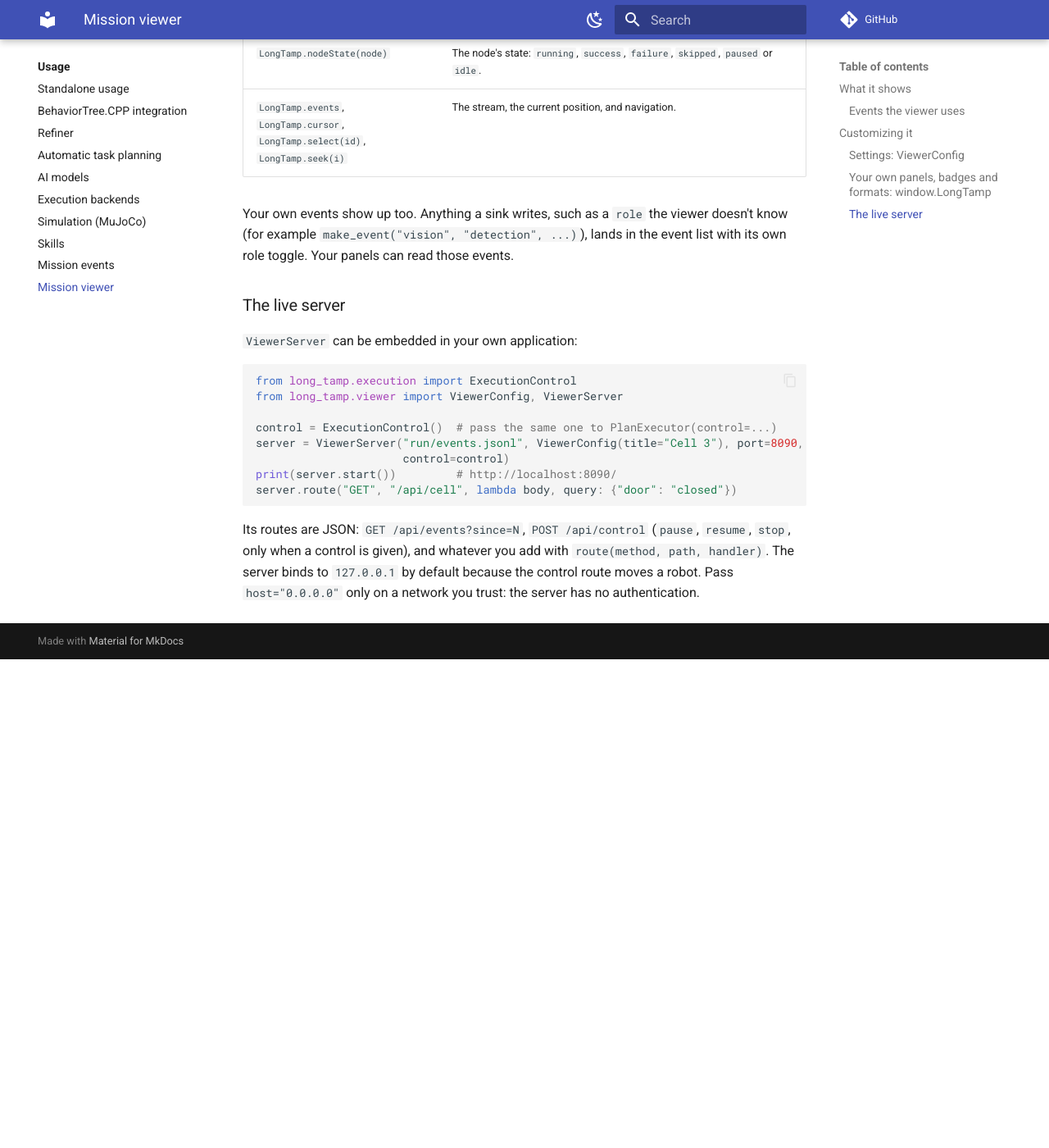
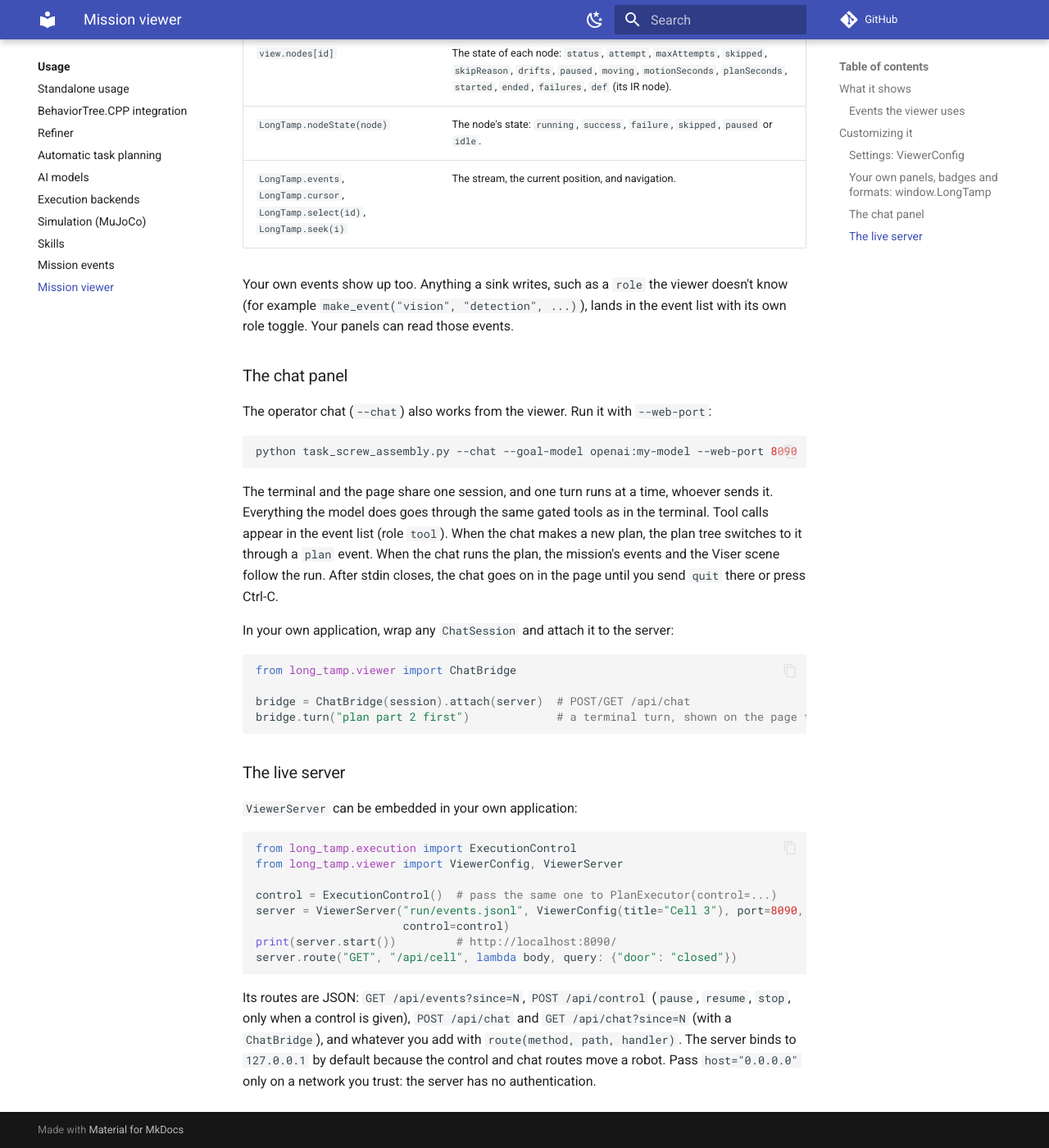
Before and after one commit to thanhndv212/long-tamp, an MkDocs documentation site: the page built from docs/usage/viewer.md, in a window 1280 px wide and 1400 px high, scrolled down 3662 px. Shown: the whole window at 82% size. Built offline with MkDocs 1.6.1 and Material for MkDocs 9.7.7, drawn with Linux system fonts in a browser that asks for light colours; comment, search, counter and statistics services are not loaded; before the commit the page ends 4466 px from its top, so only the background shows below that; some of the changed text lies outside the part shown.

Commit message:
docs(viewer): the chat panel

````diff
--- a/docs/usage/viewer.md
+++ b/docs/usage/viewer.md
@@ -32,6 +32,7 @@ python task_screw_assembly.py --backend mujoco --web-port 8090
 | **Plan** | The plan tree: sequences (→), fallbacks (?), retries (↻), parallel groups (⇉), conditions (◇) and steps, each with its `capability(parameters)` and state. Badges show the attempt (k/N), *skipped: completed_this_run* when the step's effect already held, the motion time, *moving*, the number of drift replans, and ⏸ while paused there. Branches fold, and the running node scrolls into view. |
 | **Details** | The selected node: its call, state, attempts, why it was skipped, planning and motion time, start time and duration, failure messages, and all of its events. |
 | **Events** | The raw stream up to the cursor. You can filter it by text, show only failures, or toggle each role; `ready` and `precondition` are hidden by default. Click an event to move the cursor there. |
+| **Chat** | On a live page with a chat session: the operator chat with the mission model (see [AI models](ai-models.md)). It shows your messages, each tool call (accepted calls in green, rejected ones in red, with the reason) and the model's answers. Turns typed in the terminal show up here too. |
 | **Scene** | Another page embedded next to the rest, normally the Viser server the mission plays on (`scene_url`). |
 
 Everything is computed from the events up to the cursor. Scrubbing back shows the mission as
@@ -128,6 +129,30 @@ Your own events show up too. Anything a sink writes, such as a `role` the viewer
 know (for example `make_event("vision", "detection", ...)`), lands in the event list with
 its own role toggle. Your panels can read those events.
 
+### The chat panel
+
+The operator chat (`--chat`) also works from the viewer. Run it with `--web-port`:
+
+```bash
+python task_screw_assembly.py --chat --goal-model openai:my-model --web-port 8090
+```
+
+The terminal and the page share one session, and one turn runs at a time, whoever sends
+it. Everything the model does goes through the same gated tools as in the terminal. Tool
+calls appear in the event list (role `tool`). When the chat makes a new plan, the plan tree
+switches to it through a `plan` event. When the chat runs the plan, the mission's events and
+the Viser scene follow the run. After stdin closes, the chat goes on in the page until you
+send `quit` there or press Ctrl-C.
+
+In your own application, wrap any `ChatSession` and attach it to the server:
+
+```python
+from long_tamp.viewer import ChatBridge
+
+bridge = ChatBridge(session).attach(server)  # POST/GET /api/chat
+bridge.turn("plan part 2 first")             # a terminal turn, shown on the page too
+```
+
 ### The live server
 
 `ViewerServer` can be embedded in your own application:
@@ -144,7 +169,8 @@ server.route("GET", "/api/cell", lambda body, query: {"door": "closed"})
 ```
 
 Its routes are JSON: `GET /api/events?since=N`, `POST /api/control` (`pause`, `resume`,
-`stop`, only when a control is given), and whatever you add with `route(method, path,
-handler)`. The server binds to `127.0.0.1` by default because the control route moves a
+`stop`, only when a control is given), `POST /api/chat` and `GET /api/chat?since=N` (with
+a `ChatBridge`), and whatever you add with `route(method, path,
+handler)`. The server binds to `127.0.0.1` by default because the control and chat routes move a
 robot. Pass `host="0.0.0.0"` only on a network you trust: the server has no
 authentication.
````
Also changed, not shown: CHANGELOG.md (+5 -0 lines), docs/plans/roadmap.md (+1 -1 lines), 1 other file.
